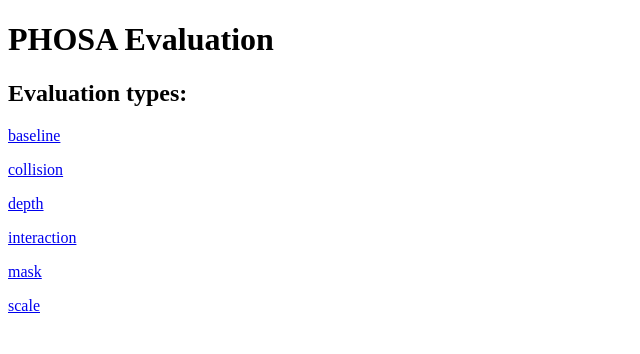
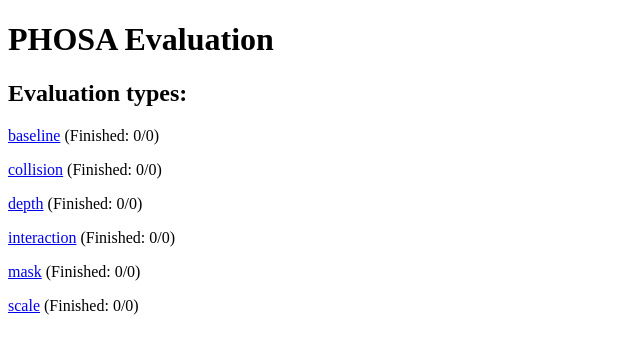
Before and after one commit to jasonyzhang/annotator, a Flask app: page / in a window 1280 px wide. Shown: the top 354 px of the page, without its empty margins (0-640 px from the left). Run offline with Flask 2, Linux system fonts and the light colour scheme; parts of the project's set-up code (start-up, migrations or seed data) failed here and were passed over.

Commit message:
updated with counter on home page + ability to clear

```diff
--- a/app.py
+++ b/app.py
@@ -32,6 +32,20 @@ def get_anno_data(ablation, category):
         return [-1] * 50
 
 
+def get_num_finished(ablation):
+    ready = {}
+    for cat in CATEGORIES_LIST:
+        if len(glob(osp.join(DATA_DIR, cat, ablation, "*.jpg"))) >= 50:
+            annotations = get_anno_data(ablation, cat)
+            if -1 in annotations:
+                first_index = annotations.index(-1)
+            else:
+                first_index = 0
+            num_finished = 50 - annotations.count(-1)
+            ready[cat] = (first_index, num_finished)
+    return ready
+
+
 @app.route('/submit', methods=['POST'])
 def submit():
     data = flask.request.json
@@ -58,16 +72,7 @@ def image(ablation, category, index):
 
 @app.route('/<ablation>')
 def available_categories(ablation):
-    ready = {}
-    for cat in CATEGORIES_LIST:
-        if len(glob(osp.join(DATA_DIR, cat, ablation, "*.jpg"))) >= 50:
-            annotations = get_anno_data(ablation, cat)
-            if -1 in annotations:
-                first_index = annotations.index(-1)
-            else:
-                first_index = 0
-            num_unfinished = 50 - annotations.count(-1)
-            ready[cat] = (first_index, num_unfinished)
+    ready = get_num_finished(ablation)
     return flask.render_template("ablation_list.html",
                                  ablation=ablation,
                                  available_categories=ready)
@@ -135,9 +140,17 @@ def evaluate(ablation, category, index):
 
 @app.route("/")
 def show_image():
-
+    counts = {}
+    for ablation in ABLATIONS_LIST:
+        finished = 0
+        total = 0
+        for _, num_finished in get_num_finished(ablation).values():
+            finished += num_finished
+            total += 50
+        counts[ablation] = (finished, total)
     return flask.render_template(
         "index.html", ablations_list=ABLATIONS_LIST, len=len(ABLATIONS_LIST),
+        counts=counts,
     )
 
 
--- a/templates/index.html
+++ b/templates/index.html
@@ -12,9 +12,9 @@
 <h1>PHOSA Evaluation</h1>
 
 <h2>Evaluation types:</h2>
-{%for i in range(0, len)%}
+{% for ablation in ablations_list %}
     <p>
-    <a href="/{{ablations_list[i]}}">{{ablations_list[i]}}</a>
+    <a href="/{{ablation}}">{{ablation}}</a> (Finished: {{counts[ablation][0]}}/{{counts[ablation][1]}})
     </p>
 {%endfor%}
 
```
Also changed, not shown: static/index.js (+16 -4 lines), templates/evaluate.html (+12 -2 lines).
